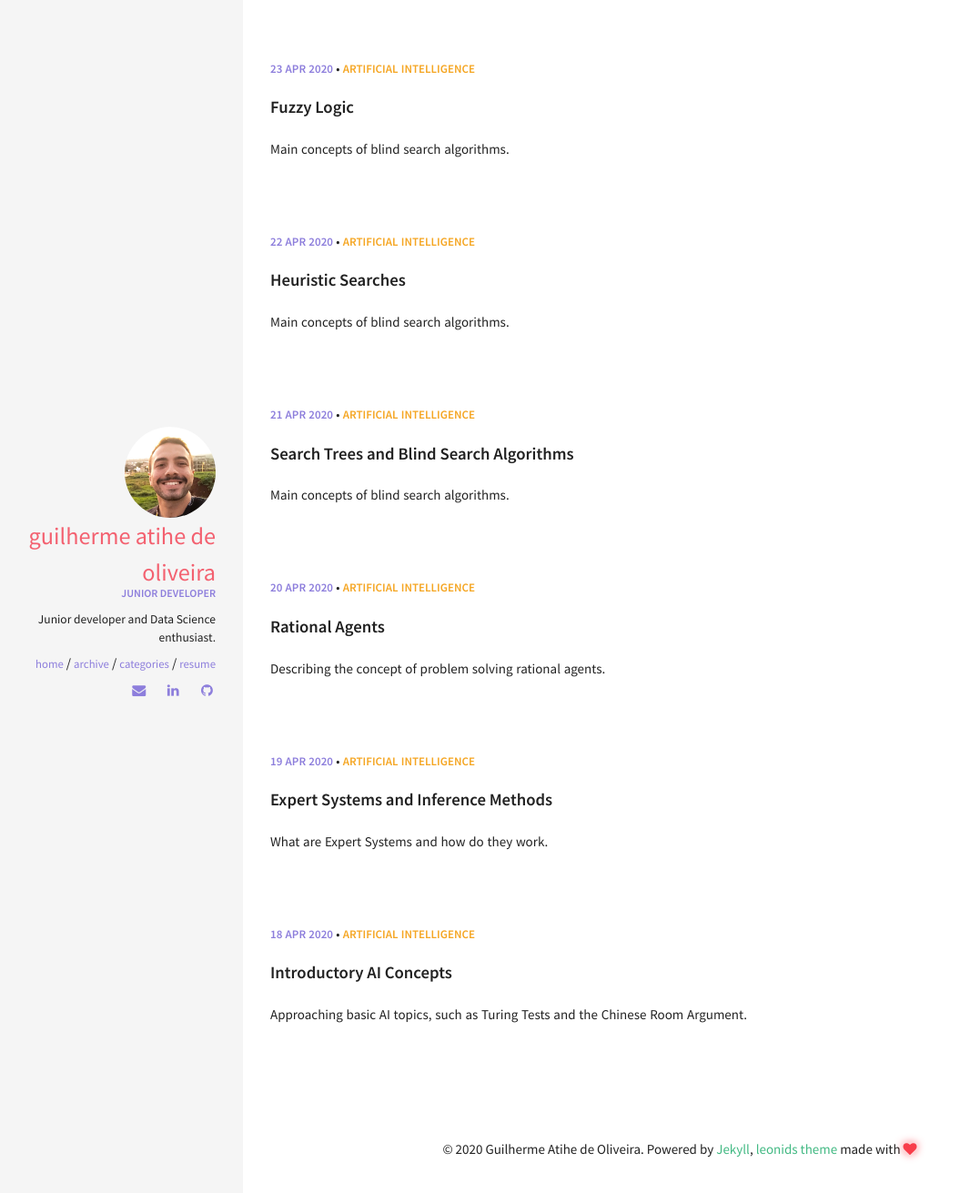
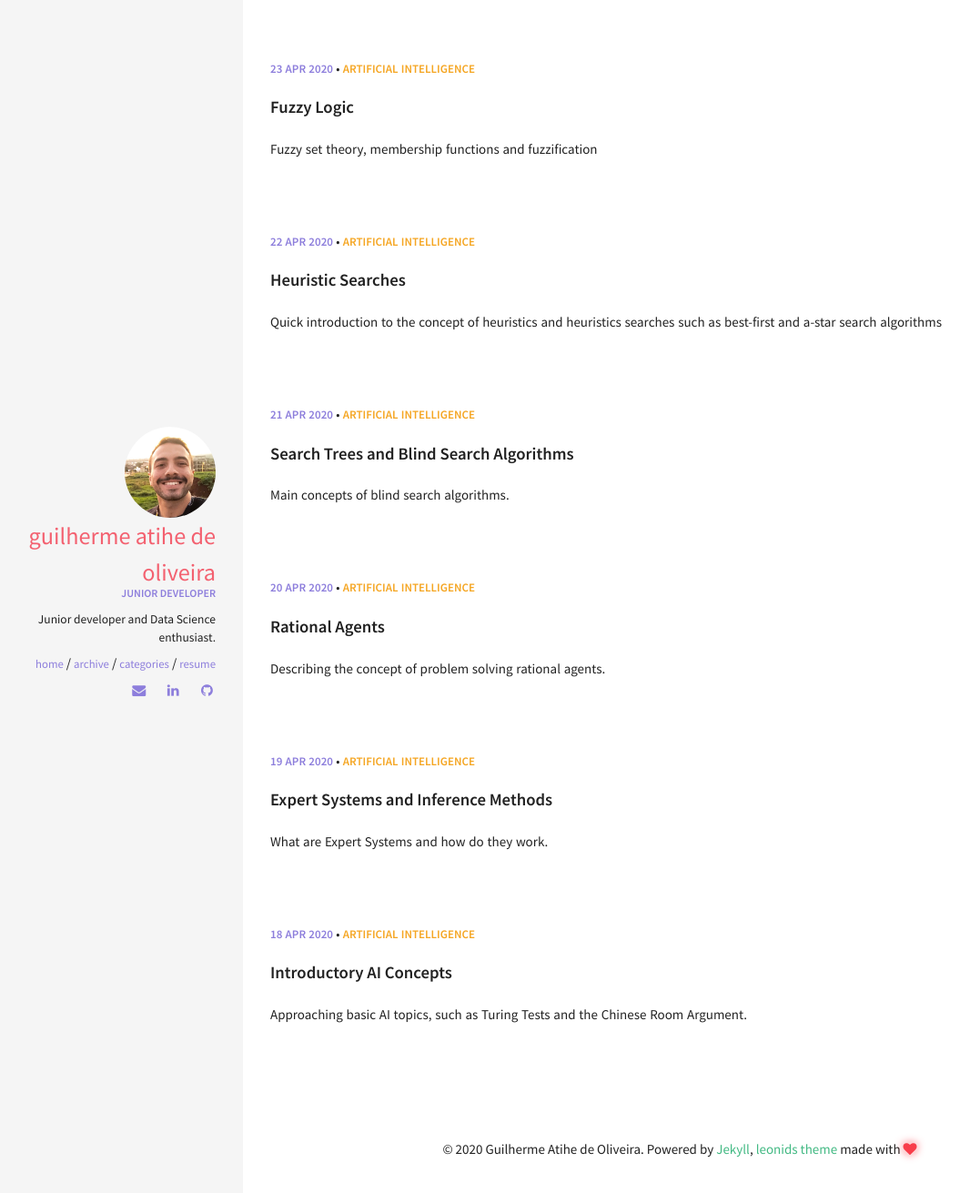
Before and after one commit to gatihe/guiati9.dev, a Jekyll site: the page built from index.html, in a window 1280 px wide. Shown: the top 1311 px of the page at 91% size, without its empty margins (53-1119 px from the left). Built offline with Jekyll 4.4.1, drawn with Linux system fonts in a browser that asks for light colours.

Commit message:
old posts intro

```diff
--- a/_posts/2020-04-22-heuristic_searches.md
+++ b/_posts/2020-04-22-heuristic_searches.md
@@ -1,7 +1,7 @@
 ---
 layout: post
 title: "Heuristic Searches"
-excerpt: "Main concepts of blind search algorithms."
+excerpt: "Quick introduction to the concept of heuristics and heuristics searches such as best-first and a-star search algorithms"
 categories: [artificial intelligence]
 comments: true
 ---
--- a/_posts/2020-04-23-fuzzy_logic.md
+++ b/_posts/2020-04-23-fuzzy_logic.md
@@ -1,7 +1,7 @@
 ---
 layout: post
 title: "Fuzzy Logic"
-excerpt: "Main concepts of blind search algorithms."
+excerpt: "Fuzzy set theory, membership functions and fuzzification"
 categories: [artificial intelligence]
 comments: true
 ---
```
Also changed, not shown: 2 other files.
